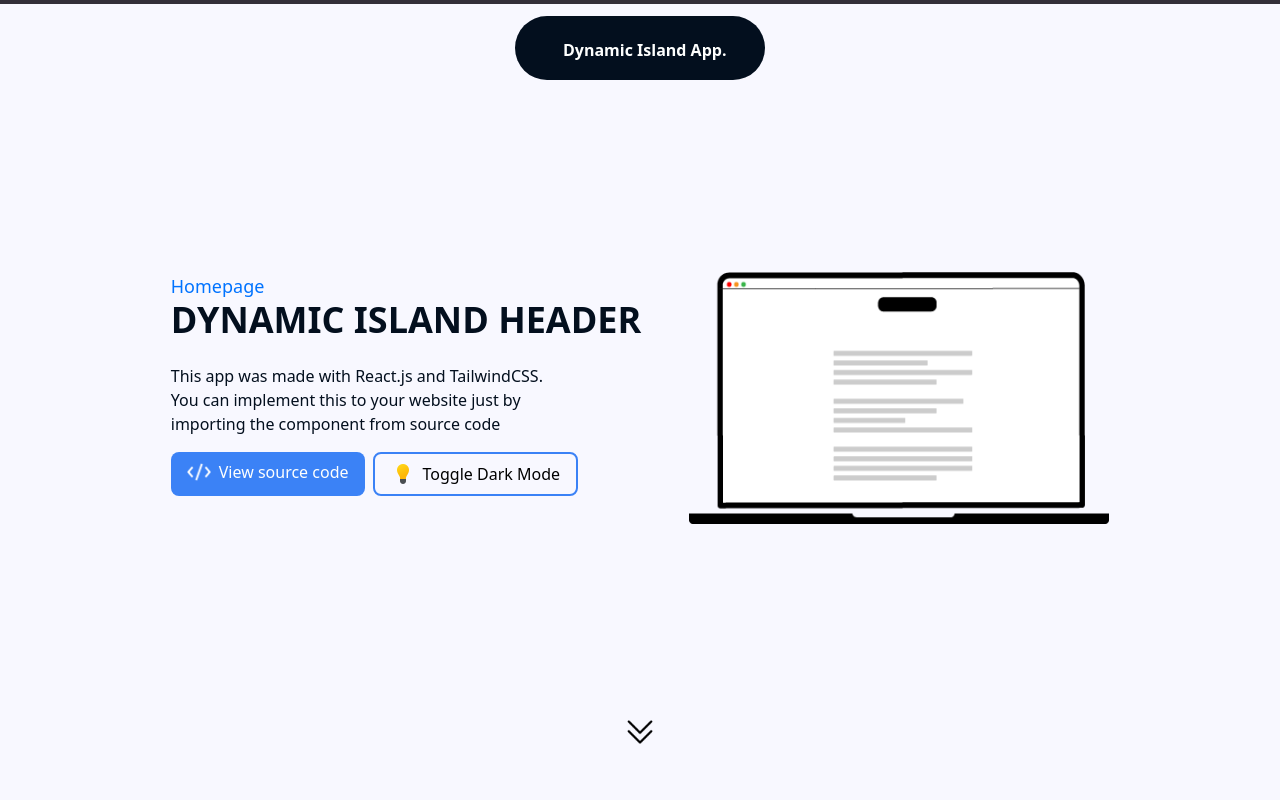
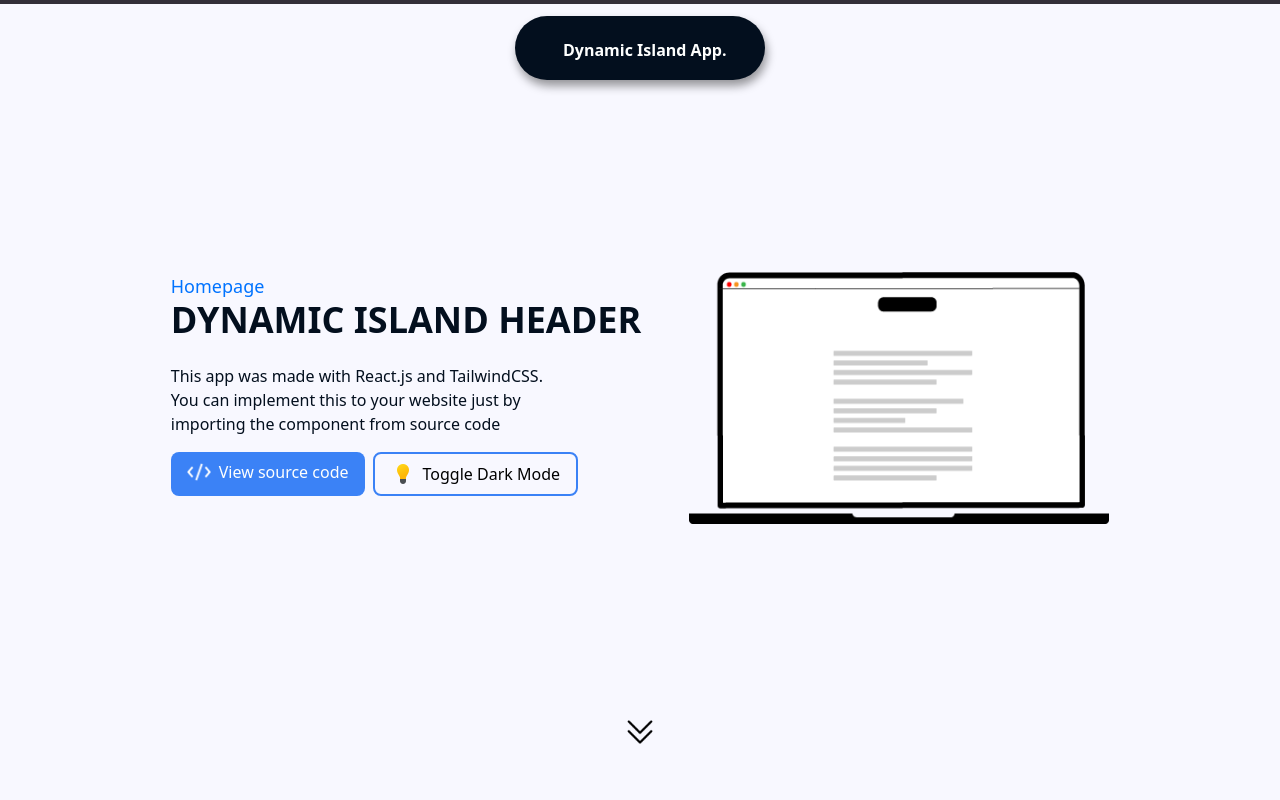
Before and after one commit to OndrejLosensky/dynamic-island-header, a React (Vite) app: page / in a window 1280 px wide. Shown: the top 800 px of the page. Built offline with nearby package versions, Linux system fonts and the light colour scheme.

Commit message:
header / added shadow

```diff
--- a/src/constants/dark_mode.css
+++ b/src/constants/dark_mode.css
@@ -20,6 +20,7 @@
 
 .island-bg {
   background-color: #030f1e;
+  box-shadow: 2px 6px 10px rgba(0, 0, 0, 0.4);
 }
 
 .dark .island-bg {
```
